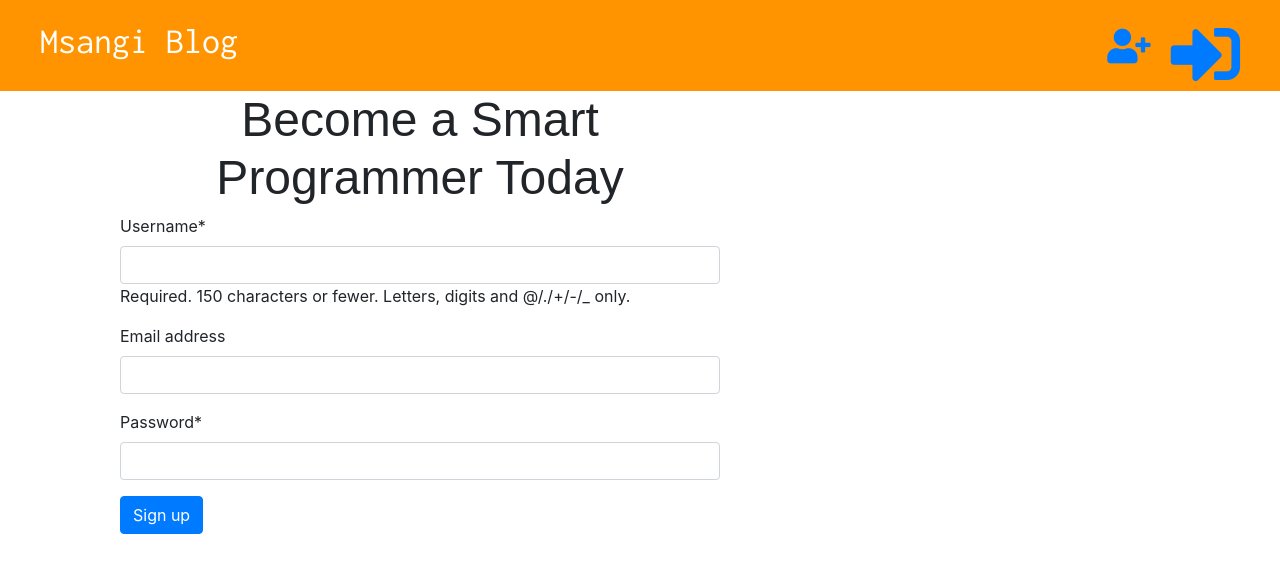
After one commit to msangimasera/msangi_blog, a Django app: page /signup/ in a window 1280 px wide. The commit adds this page. Shown: the top 573 px of the page. Run offline with Django 3.2, Linux system fonts and the light colour scheme; some libraries are stand-ins or nearby versions.

Commit message:
Add signup link on login page

```diff
--- a/blogi/forms.py
+++ b/blogi/forms.py
@@ -1,5 +1,9 @@
 from django import forms
+from django.contrib.auth.models import User
+
 from .models import Comment, Post
+from crispy_forms.helper import FormHelper
+from crispy_forms.layout import Submit
 
 class PostForm(forms.ModelForm):
     class Meta:
@@ -15,3 +19,12 @@ class CommentForm(forms.ModelForm):
     class Meta:
         model = Comment
         fields = ('text',)
+
+class UserForm(forms.ModelForm):
+    password = forms.CharField(widget=forms.PasswordInput())
+    helper = FormHelper()
+    helper.form_method = 'POST'
+    helper.add_input(Submit('Sign up', 'Sign up', css_class='btn-primary'))
+    class Meta:
+        model = User
+        fields = ('username', 'email', 'password')
--- a/blogi/templates/blogi/base.html
+++ b/blogi/templates/blogi/base.html
@@ -20,6 +20,7 @@
           <p class="top-menu">Hello, {{ user.username }} <a href="{% url 'logout' %}"><i class="fas fa-sign-out-alt fa-2x"></i></a></p>
      {% else %}
           <div class="top-menu"><a href="{% url 'login' %}"><i class="fas fa-sign-in-alt fa-2x"></i></a></div>
+          <div class="top-menu"><a href="{% url 'signup' %}"><i class="fas fa-user-plus"></i></a></div>
      {% endif %}
     <h1><a href="{% url "post_list" %}">Msangi Blog</a></h1>
 </div>
--- /dev/null
+++ b/blogi/templates/blogi/signup.html
@@ -0,0 +1,13 @@
+{% extends 'blogi/base.html' %}
+{% block title %} Sign Up {% endblock %}
+{% load crispy_forms_tags %}
+{% block content %}
+  <section class="panel panel-default" style="width:600px; margin: 0 auto">
+      <h3 style="text-align:center; font-family: sans-serif">
+          Become a Smart Programmer Today
+      </h3>
+      <section class="panel-body">
+          {% crispy form %}
+      </section>
+  </section>
+{% endblock %}
--- a/blogi/templates/registration/login.html
+++ b/blogi/templates/registration/login.html
@@ -10,4 +10,5 @@
         {{ form.as_p }}
         <button type="submit" class="btn btn-primary">Login</button>
     </form>
+    <p>Don't have an account? <a href="{% url 'signup' %}">Sign Up Here</a></p>
 {% endblock %}
--- a/blogi/urls.py
+++ b/blogi/urls.py
@@ -21,6 +21,7 @@ urlpatterns = [
     path('post/<int:pk>/comment/', views.add_comment_to_post, name='add_comment_to_post'),
     path('comment/<int:pk>/remove/', views.comment_remove, name='comment_remove'),
     path('comment/<int:pk>/approve/', views.comment_approve, name='comment_approve'),
+    path('signup/', views.signup, name='signup'),
 ]
 
 #LoginView.as_view(template_name="regs/login.html")
--- a/blogi/views.py
+++ b/blogi/views.py
@@ -1,5 +1,8 @@
+from django.contrib.auth import login
+from django.contrib.auth.models import User
+
 from .models import Post, Comment
-from .forms import CommentForm, DraftForm, PostForm
+from .forms import CommentForm, DraftForm, PostForm, UserForm
 from django.utils import timezone
 from django.shortcuts import get_object_or_404, render, redirect
 from django.contrib.auth.decorators import login_required, user_passes_test
@@ -127,3 +130,14 @@ def comment_approve(request, pk):
     comment = get_object_or_404(Comment, pk=pk)
     comment.approve()
     return redirect('post_detail', pk=comment.post.pk)
+
+def signup(request):
+    if request.method == 'POST':
+        form = UserForm(request.POST)
+        if form.is_valid():
+            new_user = User.objects.create_user(**form.cleaned_data)
+            login(request, new_user)
+            return redirect('/')
+    else:
+        form = UserForm()
+    return render(request, 'blogi/signup.html', {'form':form})
--- a/myblog/settings.py
+++ b/myblog/settings.py
@@ -25,6 +25,8 @@ SECRET_KEY = '6k-t9wx*c4iuiue3k3o72tuwcx8w_rn%zz%5phd+*d$6o^+czd'
 # SECURITY WARNING: don't run with debug turned on in production!
 DEBUG = True
 
+CRISPY_TEMPLATE_PACK = 'bootstrap3'
+
 ALLOWED_HOSTS = []
 
 LOGIN_REDIRECT_URL = 'post_list'
@@ -41,6 +43,7 @@ INSTALLED_APPS = [
     'django.contrib.sessions',
     'django.contrib.messages',
     'django.contrib.staticfiles',
+    'crispy_forms',
 ]
 
 MIDDLEWARE = [
--- a/requirements.txt
+++ b/requirements.txt
@@ -1,6 +1,7 @@
 asgiref==3.2.3
 certifi==2019.11.28
 Django==3.0.3
+django-crispy-forms==1.9.0
 Markdown==3.2.1
 mistune==0.8.4
 Pygments==2.6.1
```
Also changed, not shown: db.sqlite3.
